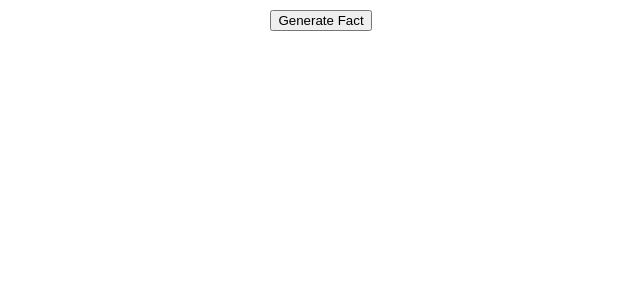
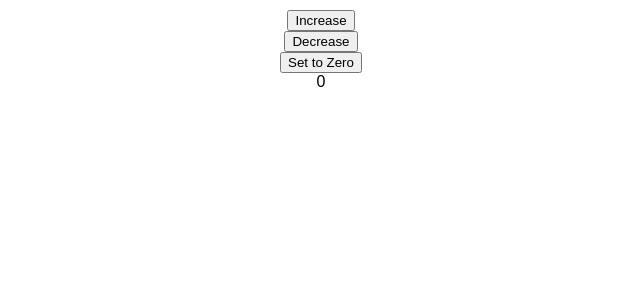
Before and after one commit to HASH-002/React-Concepts, a React (Create React App) app in the folder learn-react-3/: page / in a window 1280 px wide. Shown: the top 300 px of the page, without its empty margins (319-959 px from the left). Built offline with nearby package versions, Linux system fonts and the light colour scheme; no server answers.

Commit message:
learn-custom-hook-3

```diff
--- a/learn-react-3/src/App.js
+++ b/learn-react-3/src/App.js
@@ -1,22 +1,33 @@
 import "./App.css";
-import { QueryClient, QueryClientProvider } from "@tanstack/react-query";
-import { Cat } from "./components/Cat";
+import { useCounter } from './useCounter';
+
+// function App() {
+//   const client = new QueryClient({
+//     defaultOptions: {
+//       queries: {
+//         refetchOnWindowFocus: false,
+//       }
+//     }
+//   });
+//   return (
+//     <div className="App">
+//       <QueryClientProvider client={client}>
+//         <Cat />
+//       </QueryClientProvider>
+//     </div>
+//   );
+// }
 
 function App() {
-  const client = new QueryClient({
-    defaultOptions: {
-      queries: {
-        refetchOnWindowFocus: false,
-      }
-    }
-  });
+
+  const { count, increase, decrease, setToZero } = useCounter();
   return (
     <div className="App">
-      <QueryClientProvider client={client}>
-        <Cat />
-      </QueryClientProvider>
+      <button onClick={increase}>Increase</button>
+      <button onClick={decrease}>Decrease</button>
+      <button onClick={setToZero}>Set to Zero</button>
+      {count}
     </div>
   );
 }
-
-export default App;
+export default App;;
--- /dev/null
+++ b/learn-react-3/src/useCounter.js
@@ -0,0 +1,9 @@
+import { useState } from "react";
+
+export const useCounter = (initialVal = 0) => {
+    const [count, setCount] = useState(initialVal);
+    const increase = () => { setCount(count + 1); };
+    const decrease = () => { setCount(count - 1); };
+    const setToZero = () => { setCount(0); };
+    return { count, increase, decrease, setToZero };
+};
```
